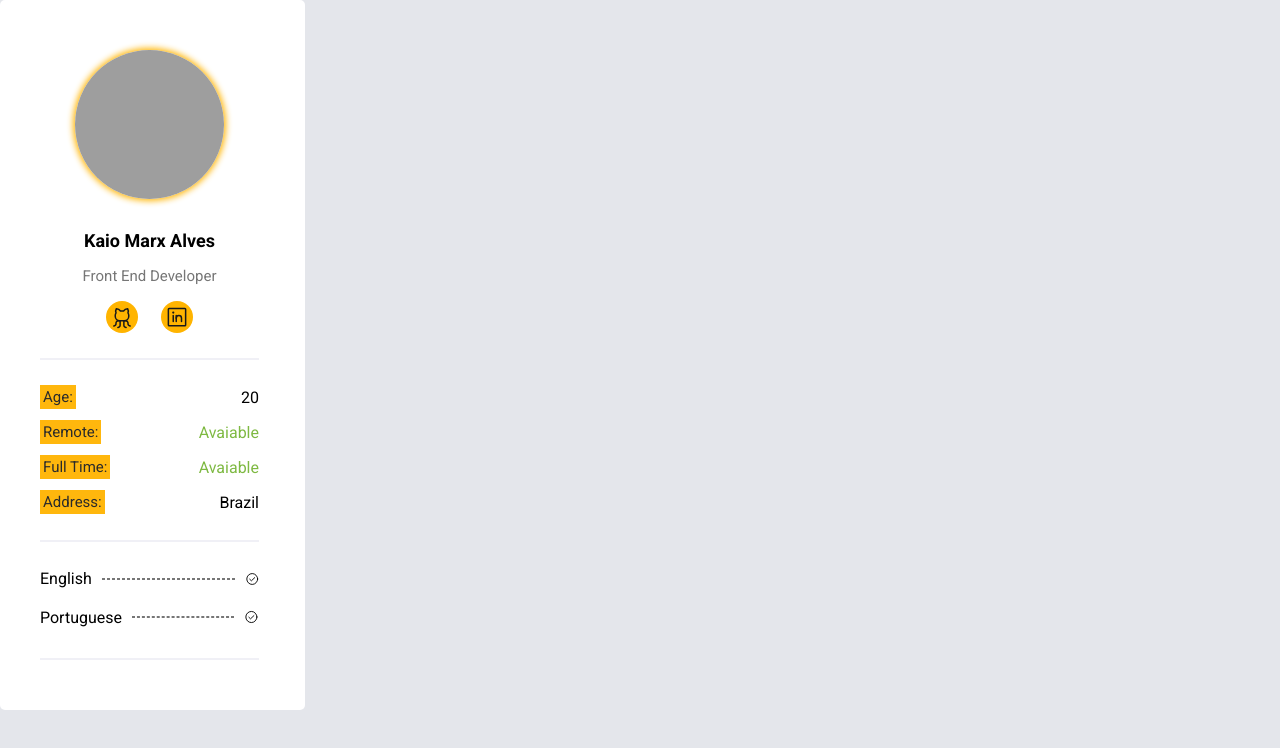
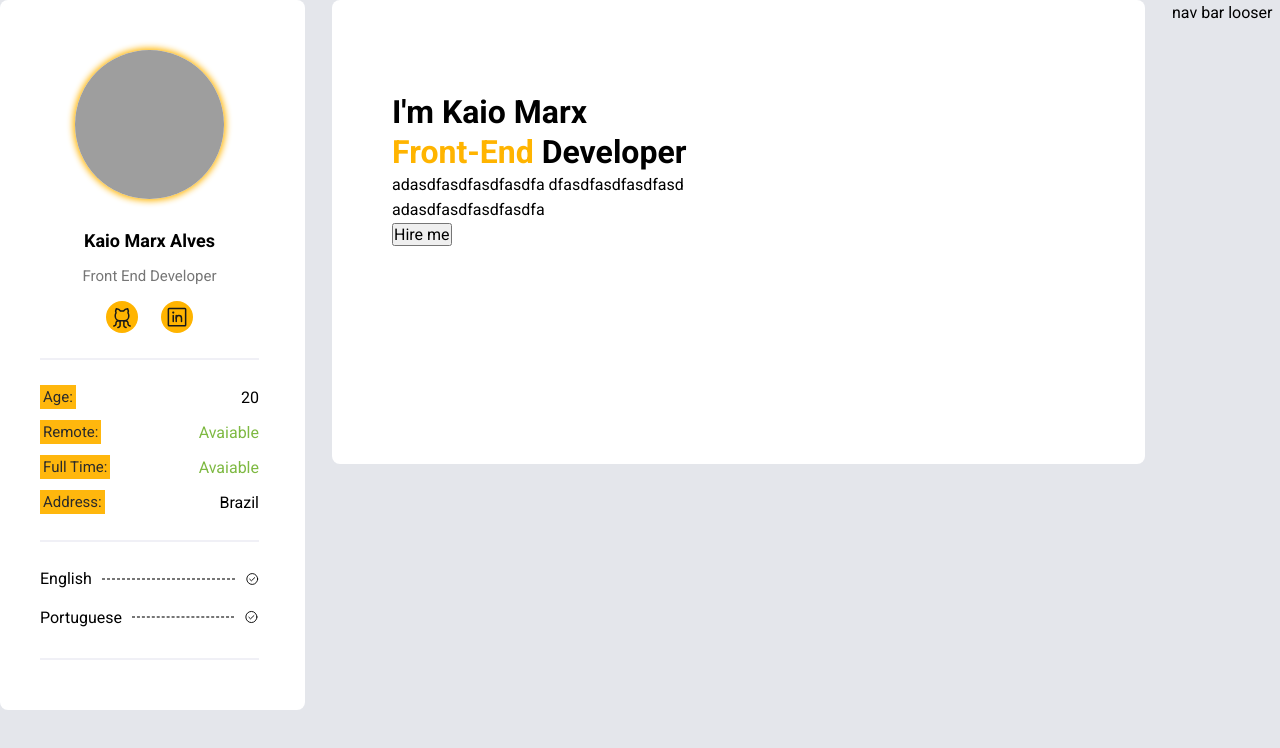
Before and after one commit to KaioMarxDEV/mysite, a React (Vite) app: page / in a window 1280 px wide. Shown: the top 748 px of the page. Built offline with nearby package versions, Linux system fonts and the light colour scheme; grey boxes are pictures that could not be loaded.

Commit message:
feat: create main banner comp

```diff
--- a/src/App.tsx
+++ b/src/App.tsx
@@ -1,5 +1,6 @@
 import styles from './app.module.css';
 import { LeftMenu } from './Components/LeftMenu';
+import { MainBanner } from './Components/MainBanner';
 import './global.css';
 
 
@@ -7,7 +8,8 @@ export function App() {
   return (
     <div className={styles.homepage}>
       <LeftMenu />
-
+      <MainBanner />
+      <nav>nav bar looser</nav>
     </div>
   )
 }
--- a/src/Components/LeftMenu/leftMenu.module.css
+++ b/src/Components/LeftMenu/leftMenu.module.css
@@ -2,7 +2,7 @@
   background: var(--white);
   margin-top: 0;
   margin-left: 0;
-  border-radius: 5px;
+  border-radius: 8px;
 
   padding: 3.124rem 2.875rem 1.5625rem 2.5rem;
   display: flex;
--- /dev/null
+++ b/src/Components/MainBanner/index.tsx
@@ -0,0 +1,16 @@
+import styles from './mainbanner.module.css';
+
+export function MainBanner() {
+  return (
+    <div className={styles.mainbanner}>
+      <main>
+        <h1 className={styles.greetings}>
+          I'm Kaio Marx <br />
+          <strong>Front-End</strong> Developer
+        </h1>
+        <p>adasdfasdfasdfasdfa dfasdfasdfasdfasd adasdfasdfasdfasdfa</p>
+        <button>Hire me</button>
+      </main>
+    </div>
+  )
+}
--- /dev/null
+++ b/src/Components/MainBanner/mainbanner.module.css
@@ -0,0 +1,20 @@
+.mainbanner {
+  background: var(--white);
+  height: 29rem;
+  border-radius: 8px;
+
+  padding: 5.8125rem 25rem 4.625rem 3.75rem;
+}
+
+.mainbanner main {
+  width: 100%;
+  /* ADD THE BACKGROUND IMAGE HERE !!! */
+}
+
+.greetings {
+  line-height: 1.24;
+}
+
+.greetings > strong {
+  color: var(--gold-500);
+}
```
